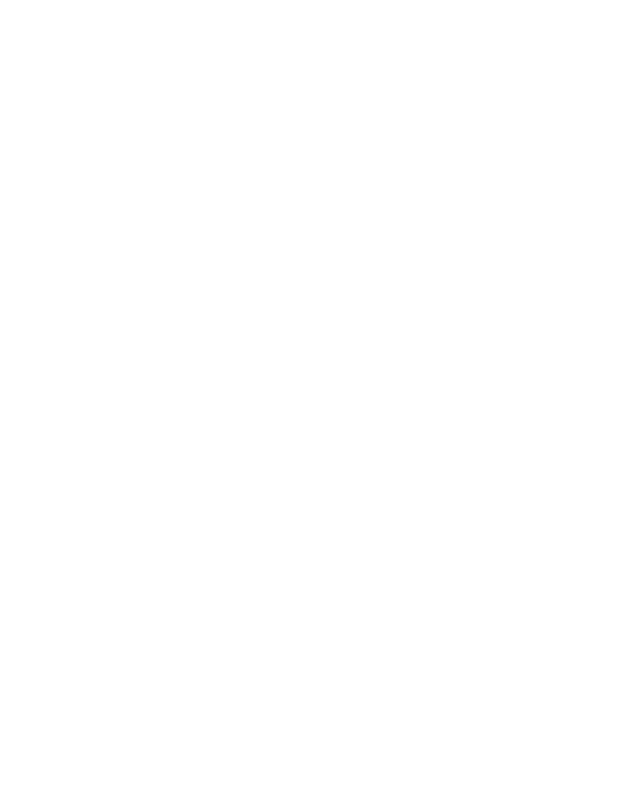
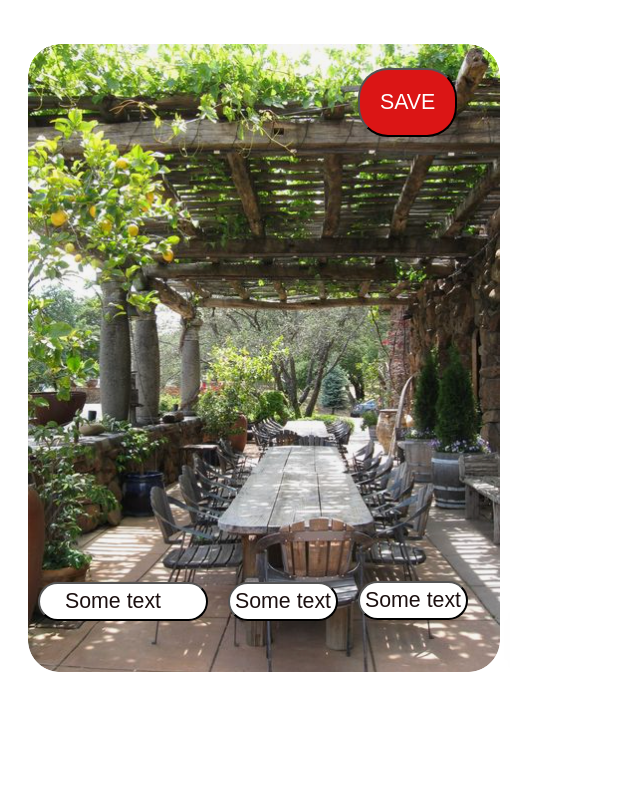
Before and after one commit to satwswy/u1d4, a plain HTML site: page index.html in a window 1280 px wide. Shown: the whole page, without its empty margins (0-640 px from the left). Drawn offline with Linux system fonts and the light colour scheme.

Commit message:
added image

```diff
--- a/index.html
+++ b/index.html
@@ -5,8 +5,120 @@
     <meta http-equiv="X-UA-Compatible" content="IE=edge">
     <meta name="viewport" content="width=device-width, initial-scale=1.0">
     <title>Document</title>
+
+
+    <style>
+        #my-picture{
+            position: relative;
+            display: inline-block;
+            overflow: hidden;
+        }
+
+        #button{
+            background-color: #db1515;
+            border-radius: 30px;
+            color: white;
+            padding: 20px ;
+            text-align: center;
+            position: absolute;
+            font-size: 16pt;
+            display: inline-block;
+
+
+
+        }
+        #save-button{
+            position: absolute;
+            left: 350px;
+            top: 60px;
+            bottom: 0;
+            right: 0;
+            transform: translateX(0px);
+
+        }
+        #one{
+            background-color: white;
+            border-radius: 30px;
+            color: rgb(28, 16, 16);
+            padding: 5px ;
+            text-align: center;
+            font-size: 16pt;
+            display: inline-block;
+            padding-left: 25px;
+            padding-right: 45px;
+            position: relative;
+            bottom: 110px;
+            left: 30px;
+            transform: translateX(0px);
+
+        }
+        #two{
+            background-color: white;
+            border-radius: 30px;
+            color: rgb(28, 16, 16);
+            padding: 5px ;
+            text-align: center;
+            font-size: 16pt;
+            display: inline-block;
+           position: relative;
+           bottom: 150px;
+           left: 350px;
+           transform: translateX(0px);
+
+        }
+
+        #three{
+            background-color: white;
+            border-radius: 30px;
+            color: rgb(28, 16, 16);
+            padding: 5px ;
+            text-align: center;
+            font-size: 16pt;
+            display: inline-block;
+            position: relative;
+            bottom: 188px;
+           left: 220px;
+           transform: translateX(0px);
+        }
+        #my-picture:hover #one {
+            transform: translateX(600px);
+        }
+        #my-picture:hover #two {
+            transform: translateX(600px);
+        }
+        #my-picture:hover #three {
+            transform: translateX(600px);
+        }#my-picture:hover #button {
+            transform: translateX(600px);
+        }
+    </style>
+
+
+
+
 </head>
+
+
+
+
+
 <body>
+    <div id="my-picture">
+        <img src="825716941387441.png">
+        <div id="save-button">
+            <button id="button">SAVE</button>
+        </div>
+        <div id="first">
+            <button id="one">Some text</button>
+        </div>
+        <div id="second">
+            <button id="two">Some text</button>
 
+        </div>
+        <div id="third">
+            <button id="three">Some text</button>
+
+        </div>
+    </div>
 </body>
 </html>
```
Also changed, not shown: 825716941387441.png (added).
